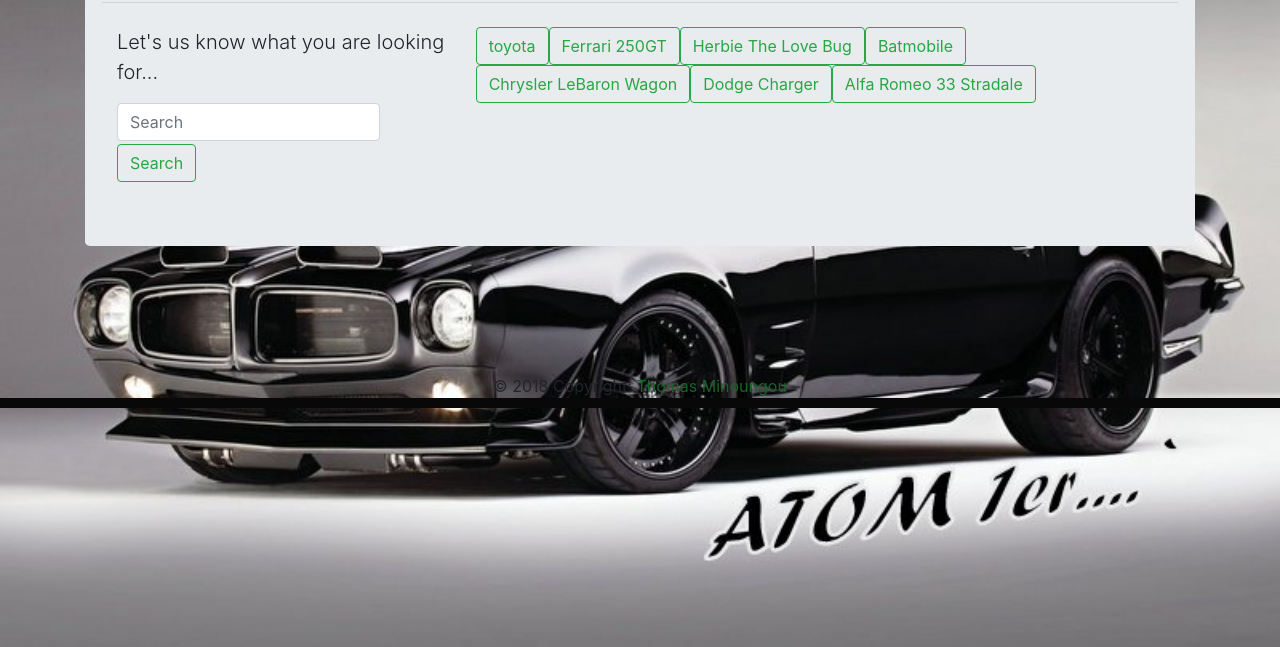
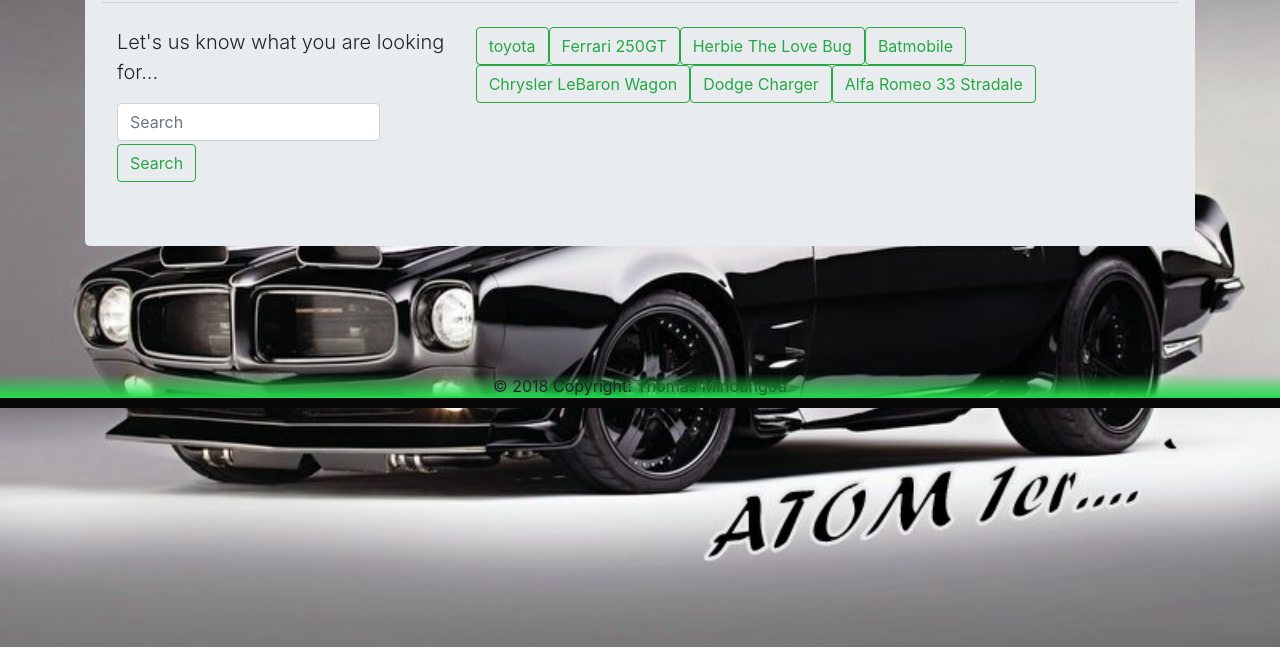
Before and after one commit to Atom1er/GifTastic, a plain HTML site: page index.html in a window 1280 px wide. Shown: the part 153-800 px from the top of the page. Drawn offline with nearby package versions, Linux system fonts and the light colour scheme.

Commit message:
Update style.css

```diff
--- a/assets/css/style.css
+++ b/assets/css/style.css
@@ -28,6 +28,7 @@ body{
 }
 
 .foot{
+    background-image: linear-gradient(to bottom, rgba(255,0,0,0), #21dc4c);
     border-bottom: 10px solid rgb(8, 8, 8);
     position: relative;
     margin-top: 10%;
```
